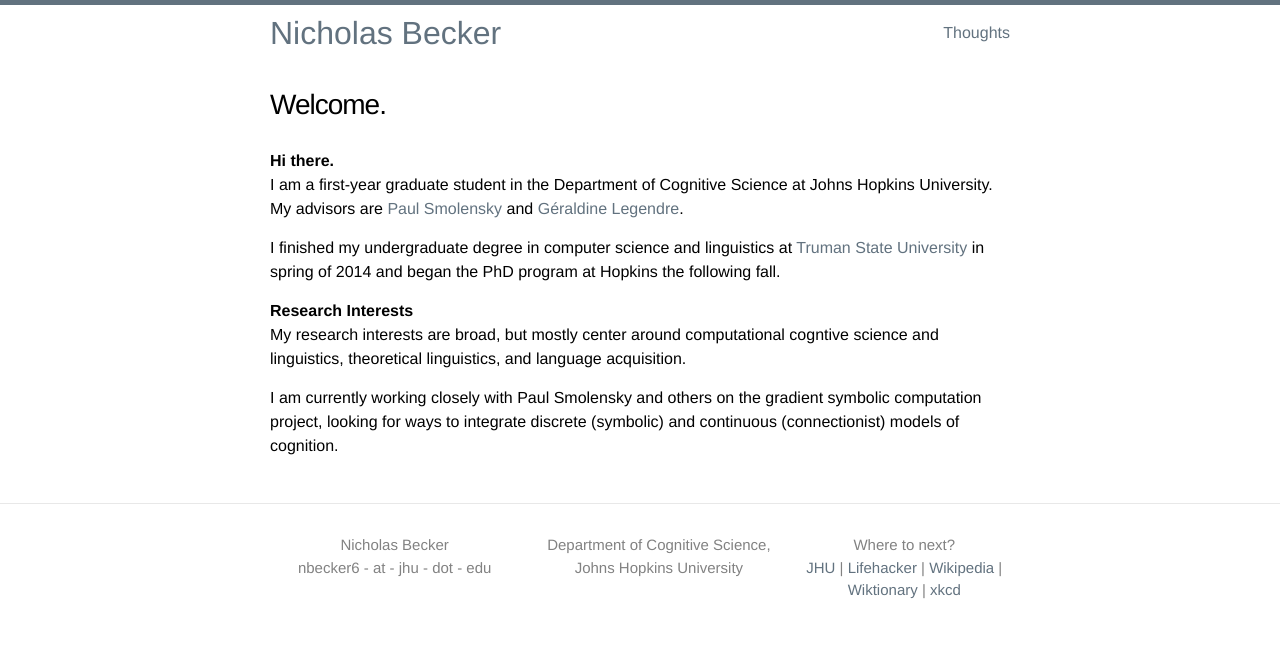
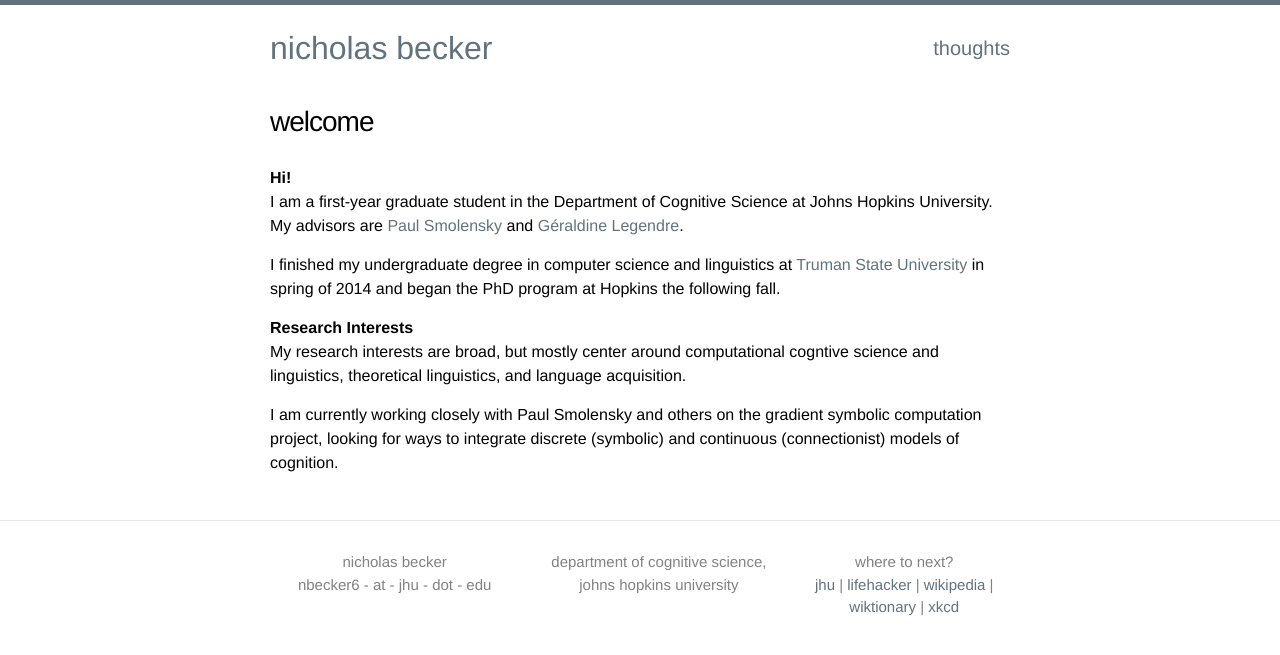
Before and after one commit to nrbecker/nrbecker.github.io, a Jekyll site: the page built from index.html, in a window 1280 px wide. Shown: the top 655 px of the page. Built offline with Jekyll 4.4.1, drawn with Linux system fonts in a browser that asks for light colours.

Commit message:
more formatting changes, some content changes
… plus README and LICENSE updates. website should be ready for public
eye now.

```diff
--- a/CNAME
+++ /dev/null
@@ -1 +0,0 @@
-callmenick.net
--- a/_config.yml
+++ b/_config.yml
@@ -1,10 +1,10 @@
 # Site settings
-title: Nicholas Becker
+title: nicholas becker
 email: nbecker6 - at - jhu - dot - edu
 emailLink: nbecker6@jhu.edu
 description: > # this means to ignore newlines until "baseurl:"
-  Department of Cognitive Science, <br>
-  Johns Hopkins University
+  department of cognitive science, <br>
+  johns hopkins university
 #baseurl: "" # the subpath of your site, e.g. /blog/
 #url: "http://callmenick.net" # the base hostname & protocol for your site
 #github_username:  nrbecker
--- a/_includes/footer.html
+++ b/_includes/footer.html
@@ -18,11 +18,11 @@
       </div>
 
       <div class="footer-col  footer-col-3">
-        Where to next?<br>
-        <a href="http://jhu.edu/">JHU</a> |
-        <a href="http://lifehacker.com/">Lifehacker</a> |
-        <a href="https://en.wikipedia.org/wiki/Special:Random">Wikipedia</a> |
-        <a href="http://en.wiktionary.org/wiki/Special:Random">Wiktionary</a> |
+        where to next?<br>
+        <a href="http://jhu.edu/">jhu</a> |
+        <a href="http://lifehacker.com/">lifehacker</a> |
+        <a href="https://en.wikipedia.org/wiki/Special:Random">wikipedia</a> |
+        <a href="http://en.wiktionary.org/wiki/Special:Random">wiktionary</a> |
         <a href="http://c.xkcd.com/random/comic/">xkcd</a>
         <!--
         <ul class="social-media-list">
--- a/_sass/_layout.scss
+++ b/_sass/_layout.scss
@@ -15,8 +15,9 @@
     font-weight: 300;
     line-height: 56px;
     /*letter-spacing: -1px; */
-    margin-bottom: 0;
+    /* margin-bottom: 0; */
     float: left;
+    margin-top: $spacing-unit/2;
 
     &,
     &:visited {
@@ -27,15 +28,16 @@
 .site-nav {
     float: right;
     line-height: 56px;
+    margin-top: $spacing-unit/2;
 
     .menu-icon {
         display: none;
     }
 
     .page-link {
-        font-size: 16px;
+        font-size: 20px;
         color: $brand-color;
-        line-height: $base-line-height;
+        /* line-height: $base-line-height; */
 
         // Gaps between nav items, but not on the first one
         &:not(:first-child) {
--- a/index.html
+++ b/index.html
@@ -3,12 +3,12 @@ layout: default
 ---
 
 <header class="post-header">
-	<h1 class="post-title">Welcome.</h1>
+	<h1 class="post-title">welcome</h1>
 </header>
 
 <div class="home">
 
-  <strong>Hi there.</strong>
+  <strong>Hi!</strong>
 
   <p>I am a first-year graduate student in the Department of Cognitive Science at Johns Hopkins University. My advisors are <a class="one" href="http://mind.cog.jhu.edu/faculty/smolensky/Site/homepage.htm">Paul Smolensky</a> and <a class="one" href="http://cogsci.jhu.edu/people/legendre.html">G&eacuteraldine Legendre</a>.</p>
 
--- a/thoughts.html
+++ b/thoughts.html
@@ -1,10 +1,8 @@
 ---
 layout: page
-title: Thoughts
+title: thoughts
 permalink: /thoughts/
 ---
-
-<p class="rss-subscribe">subscribe <a href="{{ "/feed.xml" | prepend: site.baseurl }}">via RSS</a></p>
 
 <ul class="post-list">
     {% for post in site.posts %}
@@ -17,3 +15,5 @@ permalink: /thoughts/
       </li>
     {% endfor %}
 </ul>
+
+<p class="rss-subscribe">subscribe <a href="{{ "/feed.xml" | prepend: site.baseurl }}">via RSS</a></p>
```
Also changed, not shown: _posts/2014-12-03-hi-there.md (deleted, +0 -13 lines), _posts/2014-12-11-the-first-post.md (added, +13 -0 lines), LICENSE.md, README.md, 1 other file.
